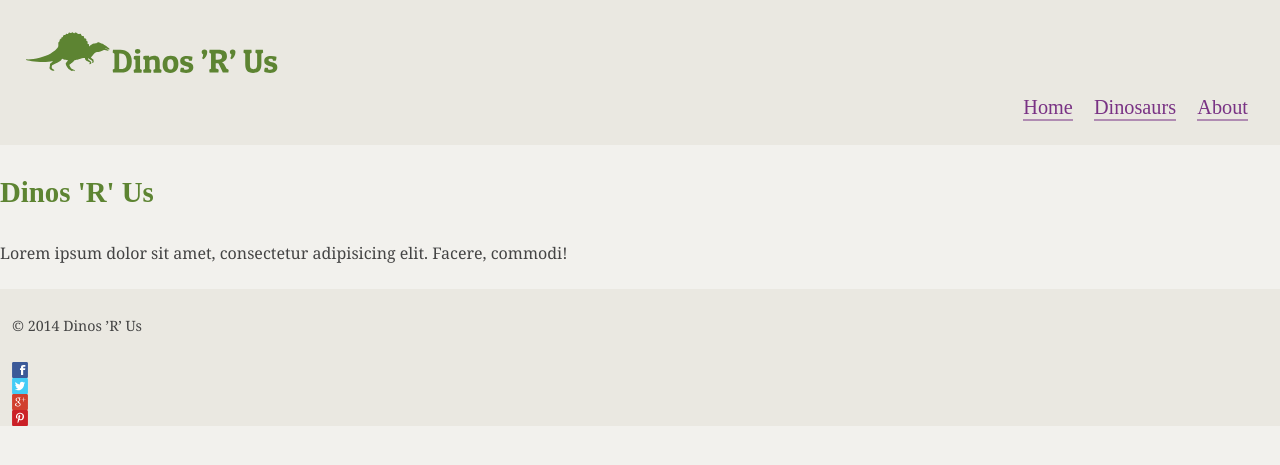
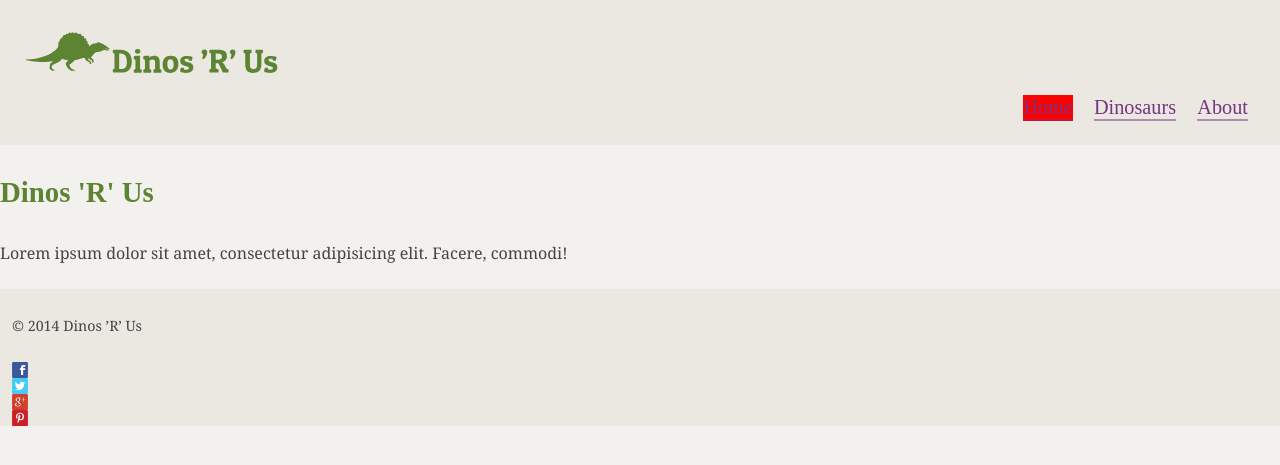
Before and after one commit to guy00030/inclass-ecommerce, a Jekyll site: the page built from index.html, in a window 1280 px wide. Shown: the top 465 px of the page. Built offline with Jekyll 4.4.1, drawn with Linux system fonts in a browser that asks for light colours; some web fonts are replaced.

```diff
--- a/_layouts/default.html
+++ b/_layouts/default.html
@@ -2,7 +2,7 @@
 <html lang="en-ca">
 <head>
   <meta charset="utf-8">
-  <title>Dinos 'R' Us</title>
+  <title>{{page.title}} · Dinos'R' Us</title>
   <meta name="handheldfriendly" content="true">
   <meta name="mobileoptimized" content="240">
   <meta name="viewport" content="width=device-width,initial-scale=1">
@@ -30,13 +30,13 @@
     <nav class="unit unit-s-1 unit-m-1 unit-l-2-3">
       <ul class="list-group giga brand-family push-0 nav">
         <li class="list-group-item list-group-item-inline">
-          <a href="{{site.baseurl}}/">Home</a>
+          <a class="{% if page.url == '/' %}current{% endif %}" href="{{site.baseurl}}/">Home</a>
         </li>
         <li class="list-group-item list-group-item-inline">
-          <a href="{{site.baseurl}}/dinosaurs/">Dinosaurs</a>
+          <a class="{% if page.url contains 'dinosaur' %}current{% endif %}" href="{{site.baseurl}}/dinosaurs/">Dinosaurs</a>
         </li>
         <li class="list-group-item list-group-item-inline">
-          <a href="{{site.baseurl}}/about/">About</a>
+          <a class="{% if page.url == '/about/' %}current{% endif %}" href="{{site.baseurl}}/about/">About</a>
         </li>
       </ul>
     </nav>
--- a/about.html
+++ b/about.html
@@ -1,5 +1,6 @@
 ---
 layout: default
+title: about
 ---
 
 <h1>About</h1>
--- a/css/header.css
+++ b/css/header.css
@@ -33,3 +33,7 @@
   }
 
 }
+
+.current {
+  background-color: red;
+}
--- a/dinosaurs.html
+++ b/dinosaurs.html
@@ -1,5 +1,6 @@
 ---
 layout: default
+title: dinosaurs
 ---
 
 <div class="grid">
--- a/index.html
+++ b/index.html
@@ -1,5 +1,6 @@
 ---
 layout: default
+title: Home
 ---
 
 <h1>Dinos 'R' Us</h1>
```
